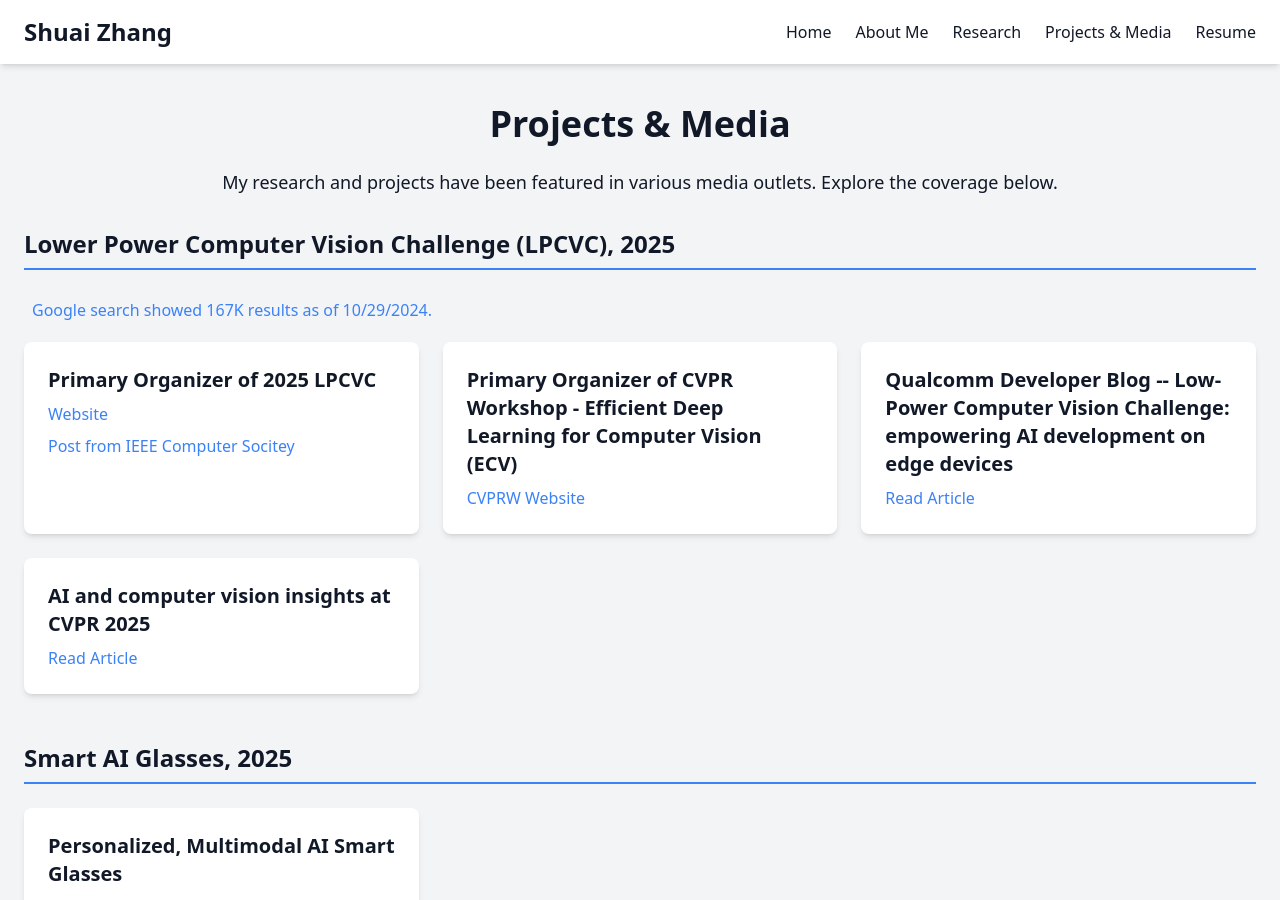
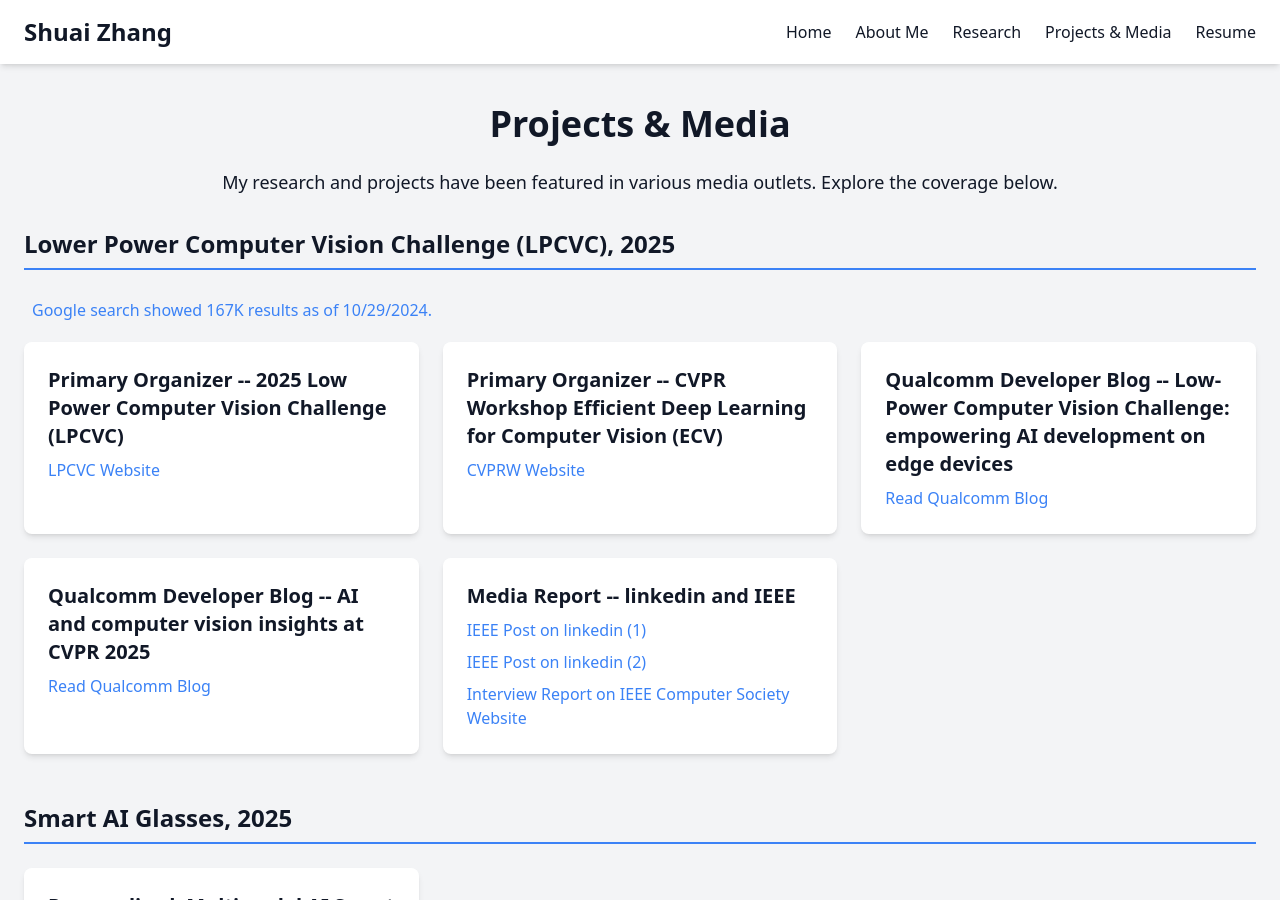
Before and after one commit to zsivine/zsivine.github.io, a Jekyll site: the page built from webreport.html, in a window 1280 px wide and 900 px high. Built offline with Jekyll 4.4.1, drawn with Linux system fonts in a browser that asks for light colours; nearby versions of some CDN libraries.

Commit message:
update IEEE report

```diff
--- a/webreport.html
+++ b/webreport.html
@@ -19,21 +19,17 @@ description: Explore Shuai Zhang’s product projects, research events, and medi
         Google search showed 167K results as of 10/29/2024.</p>
       <div class="grid grid-cols-1 md:grid-cols-2 lg:grid-cols-3 gap-6">
         <article class="bg-white dark:bg-gray-700 p-6 rounded-lg shadow-md hover:shadow-lg transition-shadow">
-          <h3 class="text-xl font-semibold mb-2">Primary Organizer of 2025 LPCVC</h3>
+          <h3 class="text-xl font-semibold mb-2">
+            Primary Organizer --  2025 Low Power Computer Vision Challenge (LPCVC)</h3>
           <div class="mt-2">
             <a href="https://lpcv.ai/"
             class="text-blue-500 hover:underline" target="_blank" rel="noopener noreferrer">
-            Website</a>
-          </div>
-          <div class="mt-2">
-            <a href="https://www.linkedin.com/posts/ieee-computer-society_cvpr-activity-7339648590388072449-9gFw?utm_source=share&utm_medium=member_desktop&rcm=ACoAAAl4yKcBMb3YK949qyKFKuLlgue-pQOLu-s"
-            class="text-blue-500 hover:underline" target="_blank" rel="noopener noreferrer">
-            Post from IEEE Computer Socitey</a>
+            LPCVC Website</a>
           </div>
         </article>
         <article class="bg-white dark:bg-gray-700 p-6 rounded-lg shadow-md hover:shadow-lg transition-shadow">
           <h3 class="text-xl font-semibold mb-2">
-            Primary Organizer of CVPR Workshop - Efficient Deep Learning for Computer Vision (ECV)</h3>
+            Primary Organizer -- CVPR Workshop Efficient Deep Learning for Computer Vision (ECV)</h3>
           <div class="mt-2">
             <a href="https://lpcv.ai/2025LPCVC/cvpr-workshop/"
             class="text-blue-500 hover:underline" target="_blank" rel="noopener noreferrer">
@@ -46,16 +42,35 @@ description: Explore Shuai Zhang’s product projects, research events, and medi
           <div class="mt-2">
             <a href="https://lpcv.ai/2025LPCVC/cvpr-workshop/"
             class="text-blue-500 hover:underline" target="_blank" rel="noopener noreferrer">
-            Read Article</a>
+            Read Qualcomm Blog</a>
           </div>
         </article>
         <article class="bg-white dark:bg-gray-700 p-6 rounded-lg shadow-md hover:shadow-lg transition-shadow">
           <h3 class="text-xl font-semibold mb-2">
-            AI and computer vision insights at CVPR 2025</h3>
+            Qualcomm Developer Blog -- AI and computer vision insights at CVPR 2025</h3>
           <div class="mt-2">
             <a href="https://www.qualcomm.com/news/onq/2025/06/ai-and-computer-vision-insights-cvpr-2025"
             class="text-blue-500 hover:underline" target="_blank" rel="noopener noreferrer">
-            Read Article</a>
+            Read Qualcomm Blog</a>
+          </div>
+        </article>
+        <article class="bg-white dark:bg-gray-700 p-6 rounded-lg shadow-md hover:shadow-lg transition-shadow">
+          <h3 class="text-xl font-semibold mb-2">
+            Media Report -- linkedin and IEEE</h3>
+          <div class="mt-2">
+            <a href="https://www.linkedin.com/posts/ieee-computer-society_cvpr-activity-7339648590388072449-9gFw?utm_source=share&utm_medium=member_desktop&rcm=ACoAAAl4yKcBMb3YK949qyKFKuLlgue-pQOLu-s"
+            class="text-blue-500 hover:underline" target="_blank" rel="noopener noreferrer">
+            IEEE Post on linkedin (1)</a>
+          </div>
+          <div class="mt-2">
+            <a href="https://www.linkedin.com/posts/ieee-computer-society_how-can-a-self-driving-car-navigate-a-activity-7351677825088749568-5YsT?utm_source=share&utm_medium=member_desktop&rcm=ACoAAAl4yKcBMb3YK949qyKFKuLlgue-pQOLu-s"
+            class="text-blue-500 hover:underline" target="_blank" rel="noopener noreferrer">
+            IEEE Post on linkedin (2)</a>
+          </div>
+          <div class="mt-2">
+            <a href="https://www.computer.org/publications/tech-news/insider-membership-news/2025-low-power-computer-vision-challenge?source=linkedin"
+            class="text-blue-500 hover:underline" target="_blank" rel="noopener noreferrer">
+            Interview Report on IEEE Computer Society Website</a>
           </div>
         </article>
       </div>
```
